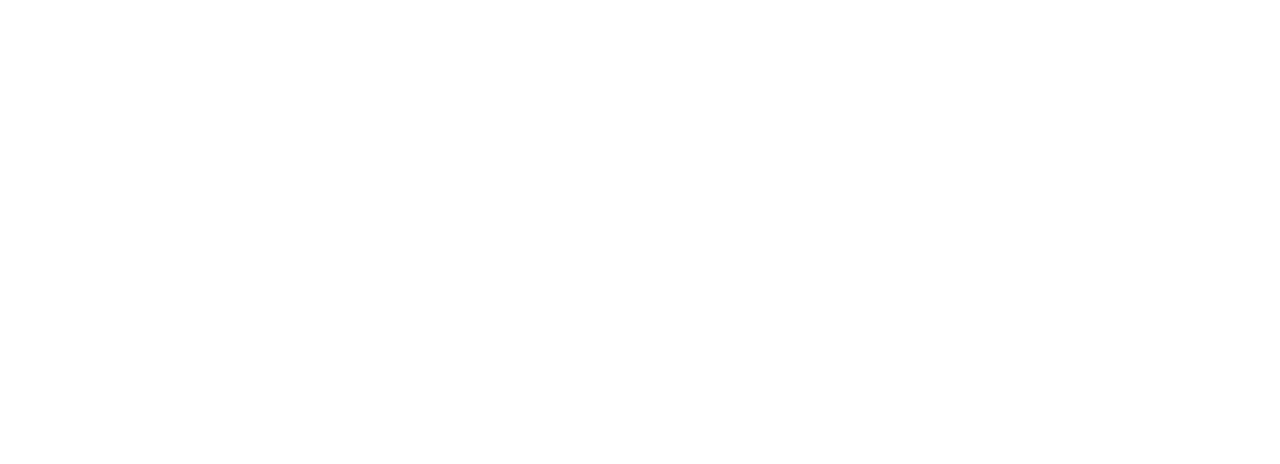
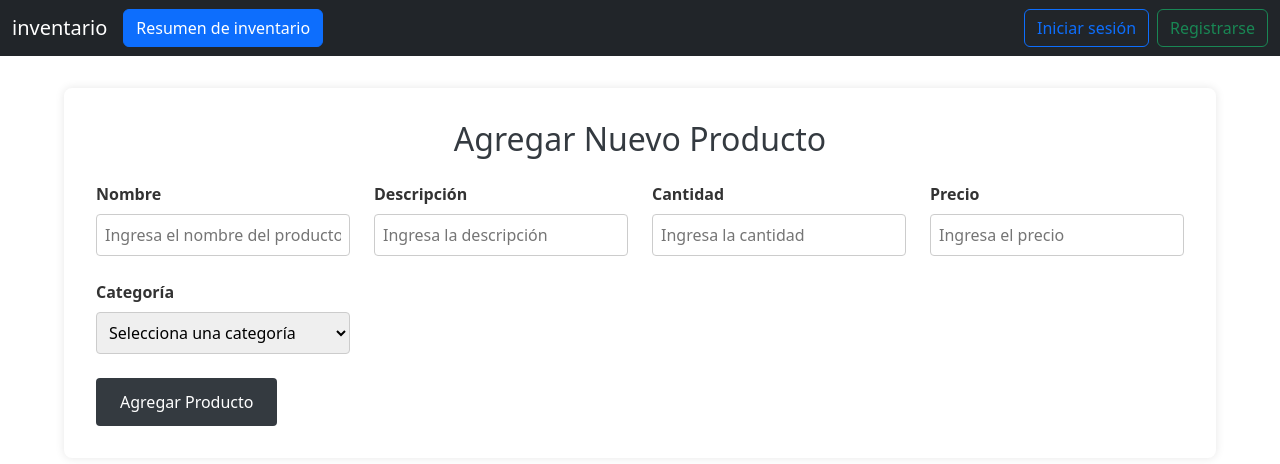
Before and after one commit to Beraxes/Gestion-de-inventario, a React (Create React App) app in the folder frontend/: page / in a window 1280 px wide. Shown: the top 464 px of the page. Built offline with nearby package versions, Linux system fonts and the light colour scheme.

Commit message:
feat: cree un navbar para la pagina principal y agregue un formulario para la pagina de agregar nueevos productos

```diff
--- a/frontend/package.json
+++ b/frontend/package.json
@@ -6,10 +6,14 @@
     "@testing-library/jest-dom": "^5.17.0",
     "@testing-library/react": "^13.4.0",
     "@testing-library/user-event": "^13.5.0",
+    "bootstrap": "^5.3.3",
+    "formik": "^2.4.6",
     "react": "^18.3.1",
     "react-dom": "^18.3.1",
+    "react-router-dom": "^6.26.2",
     "react-scripts": "5.0.1",
-    "web-vitals": "^2.1.4"
+    "web-vitals": "^2.1.4",
+    "yup": "^1.4.0"
   },
   "scripts": {
     "start": "react-scripts start",
--- /dev/null
+++ b/frontend/src/App.css
@@ -0,0 +1,3 @@
+.App {
+    text-align: center;
+  }
--- a/frontend/src/App.js
+++ b/frontend/src/App.js
@@ -1,10 +1,15 @@
 //import logo from './logo.svg';
+import Navbar from './components/Navbar';
+import 'bootstrap/dist/css/bootstrap.min.css';
+import { Route, Routes } from 'react-router-dom';
+import AddProduct from "./components/AddProduct"
 
 function App() {
   return (
     <div className="App">
-
-    </div>
+      <Navbar />
+      <AddProduct />
+      </div>
   );
 }
 
--- /dev/null
+++ b/frontend/src/components/AddProduct.js
@@ -0,0 +1,130 @@
+// src/components/AddProduct.js
+
+import React from 'react';
+import { Formik, Form, Field, ErrorMessage } from 'formik';
+import * as Yup from 'yup';
+import '../styles/AddProduct.css'; // Asegúrate de que este archivo exista y esté en la ruta correcta
+
+const AddProduct = () => {
+  // Valores iniciales del formulario
+  const initialValues = {
+    nombre: '',
+    descripcion: '',
+    cantidad: '',
+    precio: '',
+    categoria: '',
+  };
+
+  // Esquema de validación usando Yup
+  const validationSchema = Yup.object({
+    nombre: Yup.string()
+      .required('El nombre es obligatorio'),
+    descripcion: Yup.string()
+      .required('La descripción es obligatoria'),
+    cantidad: Yup.number()
+      .typeError('La cantidad debe ser un número')
+      .required('La cantidad es obligatoria')
+      .min(1, 'La cantidad debe ser al menos 1'),
+    precio: Yup.number()
+      .typeError('El precio debe ser un número')
+      .required('El precio es obligatorio')
+      .min(0.01, 'El precio debe ser mayor que 0'),
+    categoria: Yup.string()
+      .required('Selecciona una categoría'),
+  });
+
+  // Función que maneja el envío del formulario
+  const onSubmit = (values, { resetForm }) => {
+    // Aquí puedes manejar el envío de los datos, por ejemplo, enviarlos a un servidor
+    console.log('Producto agregado:', values);
+    alert('Producto agregado exitosamente.');
+    resetForm();
+  };
+
+  return (
+    <div className="form-container">
+      <h2>Agregar Nuevo Producto</h2>
+      <Formik
+        initialValues={initialValues}
+        validationSchema={validationSchema}
+        onSubmit={onSubmit}
+      >
+        {formik => (
+          <Form className="form-horizontal">
+            <div className="form-group">
+              <label htmlFor="nombre">Nombre</label>
+              <Field
+                type="text"
+                id="nombre"
+                name="nombre"
+                placeholder="Ingresa el nombre del producto"
+                autoComplete="off"
+              />
+              <ErrorMessage name="nombre" component="div" className="error-message" />
+            </div>
+
+            <div className="form-group">
+              <label htmlFor="descripcion">Descripción</label>
+              <Field
+                type="text"
+                id="descripcion"
+                name="descripcion"
+                placeholder="Ingresa la descripción"
+                autoComplete="off"
+              />
+              <ErrorMessage name="descripcion" component="div" className="error-message" />
+            </div>
+
+            <div className="form-group">
+              <label htmlFor="cantidad">Cantidad</label>
+              <Field
+                type="number"
+                id="cantidad"
+                name="cantidad"
+                placeholder="Ingresa la cantidad"
+                min="1"
+                autoComplete="off"
+              />
+              <ErrorMessage name="cantidad" component="div" className="error-message" />
+            </div>
+
+            <div className="form-group">
+              <label htmlFor="precio">Precio</label>
+              <Field
+                type="number"
+                id="precio"
+                name="precio"
+                placeholder="Ingresa el precio"
+                min="0.01"
+                step="0.01"
+                autoComplete="off"
+              />
+              <ErrorMessage name="precio" component="div" className="error-message" />
+            </div>
+
+            <div className="form-group">
+              <label htmlFor="categoria">Categoría</label>
+              <Field as="select" id="categoria" name="categoria">
+                <option value="">Selecciona una categoría</option>
+                <option value="Electrónica">Electrónica</option>
+                <option value="Ropa">Ropa</option>
+                <option value="Hogar">Hogar</option>
+                <option value="Juguetes">Juguetes</option>
+                {/* Añade más categorías según sea necesario */}
+              </Field>
+              <ErrorMessage name="categoria" component="div" className="error-message" />
+            </div>
+
+            <div className="form-group full-width">
+              <button type="submit" disabled={!formik.isValid || formik.isSubmitting}>
+                Agregar Producto
+              </button>
+            </div>
+          </Form>
+        )}
+      </Formik>
+    </div>
+  );
+};
+
+export default AddProduct;
--- /dev/null
+++ b/frontend/src/components/Navbar.js
@@ -0,0 +1,40 @@
+import React from "react";
+import "../styles/Navbar.css";
+
+const Navbar = () => {
+  return (
+    <nav className="navbar navbar-expand-lg navbar-dark bg-dark ">
+      <div className="container-fluid">
+        <a className="navbar-brand" to="/">
+          inventario
+        </a>
+
+        {/* Botón "Resumen de inventario" */}
+        <button
+          type="button"
+          className="btn btn-primary me-2"
+          onClick={() =>
+            alert(
+              "Aquí puedes implementar la lógica para el resumen del inventario"
+            )
+          }
+        >
+          Resumen de inventario
+        </button>
+        {/* No utilizamos collapse para mantener los elementos visibles */}
+        <div className="navbar-nav ms-auto d-flex flex-row">
+          <>
+            <a to="/login" className="btn btn-outline-primary me-2">
+              Iniciar sesión
+            </a>
+            <a to="/register" className="btn btn-outline-success">
+              Registrarse
+            </a>
+          </>
+        </div>
+      </div>
+    </nav>
+  );
+};
+
+export default Navbar;
--- /dev/null
+++ b/frontend/src/styles/AddProduct.css
@@ -0,0 +1,89 @@
+/* src/styles/AddProduct.css */
+
+/* Contenedor del Formulario */
+.form-container {
+    width: 90%;
+    max-width: 1200px;
+    margin: 2rem auto;
+    padding: 2rem;
+    background-color: #ffffff;
+    border-radius: 8px;
+    box-shadow: 0 0 10px rgba(0, 0, 0, 0.1);
+}
+
+.form-container h2 {
+    margin-bottom: 1.5rem;
+    color: #343a40;
+    text-align: center;
+}
+
+/* Formulario Horizontal con CSS Grid */
+.form-horizontal {
+    display: grid;
+    grid-template-columns: repeat(auto-fit, minmax(220px, 1fr));
+    gap: 1.5rem;
+}
+
+.form-group {
+    display: flex;
+    flex-direction: column;
+}
+
+.form-group label {
+    margin-bottom: 0.5rem;
+    font-weight: bold;
+    color: #333333;
+}
+
+.form-group input,
+.form-group textarea,
+.form-group select {
+    padding: 0.5rem;
+    border: 1px solid #cccccc;
+    border-radius: 4px;
+    font-size: 1rem;
+}
+
+.form-group textarea {
+    resize: vertical;
+    min-height: 100px;
+}
+
+button[type="submit"] {
+    padding: 0.75rem 1.5rem;
+    background-color: #343a40;
+    color: #ffffff;
+    border: none;
+    border-radius: 4px;
+    cursor: pointer;
+    font-size: 1rem;
+    align-self: start;
+    transition: background-color 0.3s ease;
+}
+
+button[type="submit"]:hover {
+    background-color: #495057;
+}
+
+/* Mensajes de Error */
+.error-message {
+    color: red;
+    font-size: 0.875rem;
+    margin-top: 0.25rem;
+}
+
+/* Clase para agrupar elementos que deben ocupar todo el ancho */
+.full-width {
+    grid-column: 1 / -1;
+}
+
+/* Responsividad */
+@media (max-width: 768px) {
+    .form-horizontal {
+        grid-template-columns: 1fr;
+    }
+
+    button[type="submit"] {
+        width: 100%;
+    }
+}
--- /dev/null
+++ b/frontend/src/styles/Navbar.css
@@ -0,0 +1,63 @@
+/* Reset básico */
+* {
+    margin: 0;
+    padding: 0;
+    box-sizing: border-box;
+  }
+
+  .navbar {
+    background-color: #f8f9fa; /* Color de fondo del Navbar */
+    padding: 1rem 2rem;
+    display: flex;
+    justify-content: space-between;
+    align-items: center;
+  }
+
+  .container-fluid {
+    width: 90%;
+    margin: 0 auto;
+  }
+
+  .navbar-brand {
+    font-size: 1.5rem;
+    color: #343a40; /* Color del texto del brand */
+    text-decoration: none;
+  }
+
+  .navbar-toggler {
+    border: none;
+    background-color: transparent;
+    padding: 0.5rem;
+    cursor: pointer;
+  }
+
+  .navbar-toggler-icon::before,
+  .navbar-toggler-icon::after {
+    content: '';
+    display: block;
+    height: 2px;
+    width: 100%;
+    background-color: #343a40; /* Color del icono del toggler */
+    margin: 6px 0;
+  }
+
+  .navbar-collapse {
+    display: flex;
+    align-items: center;
+  }
+
+  .nav-item {
+    margin-left: 2rem;
+  }
+
+  .nav-link {
+    color: #343a40; /* Color del texto de los enlaces */
+    text-decoration: none;
+    font-size: 1rem;
+    padding: 0.5rem;
+  }
+
+  .nav-link:hover,
+  .nav-link.active {
+    background-color: #e9ecef; /* Color de fondo al pasar el mouse o cuando está activo */
+  }
```
Also changed, not shown: frontend/src/assest/logo.png (added), 1 other file (tests, documents, lock files or other folders).
